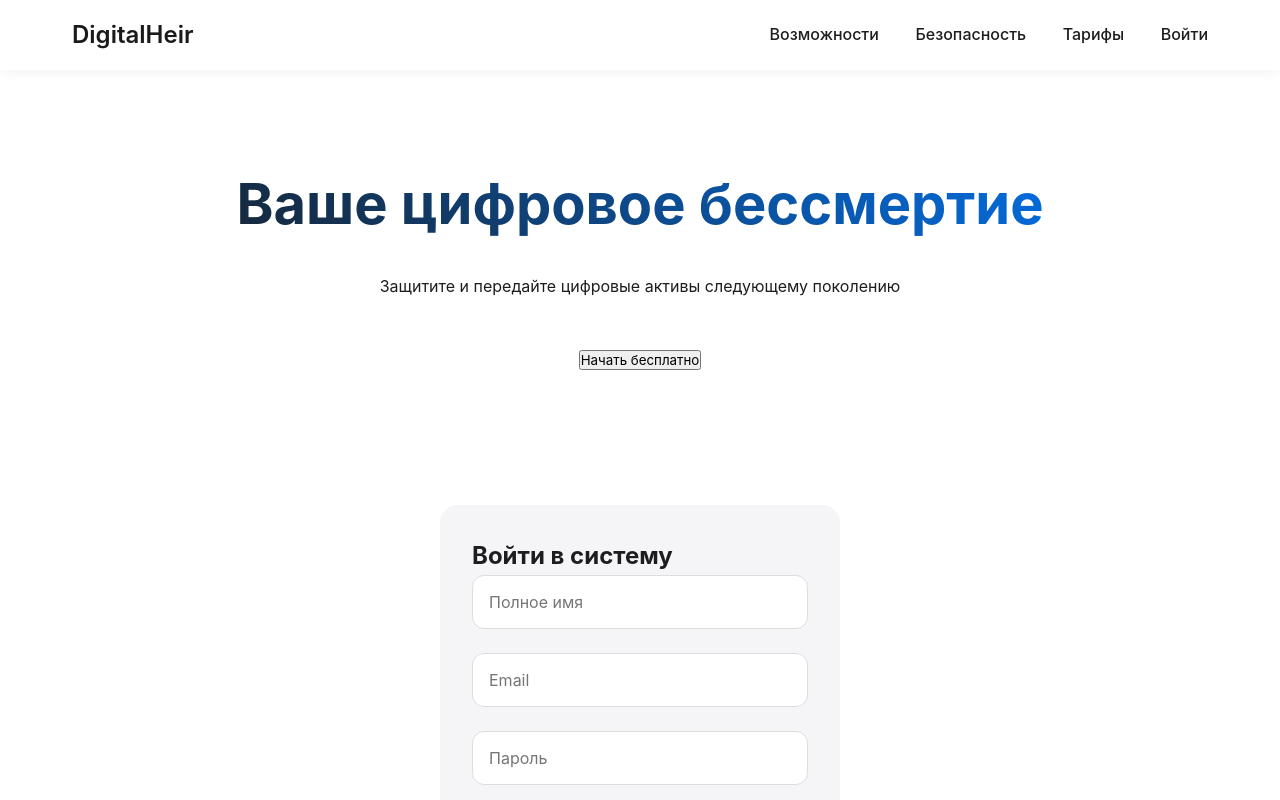
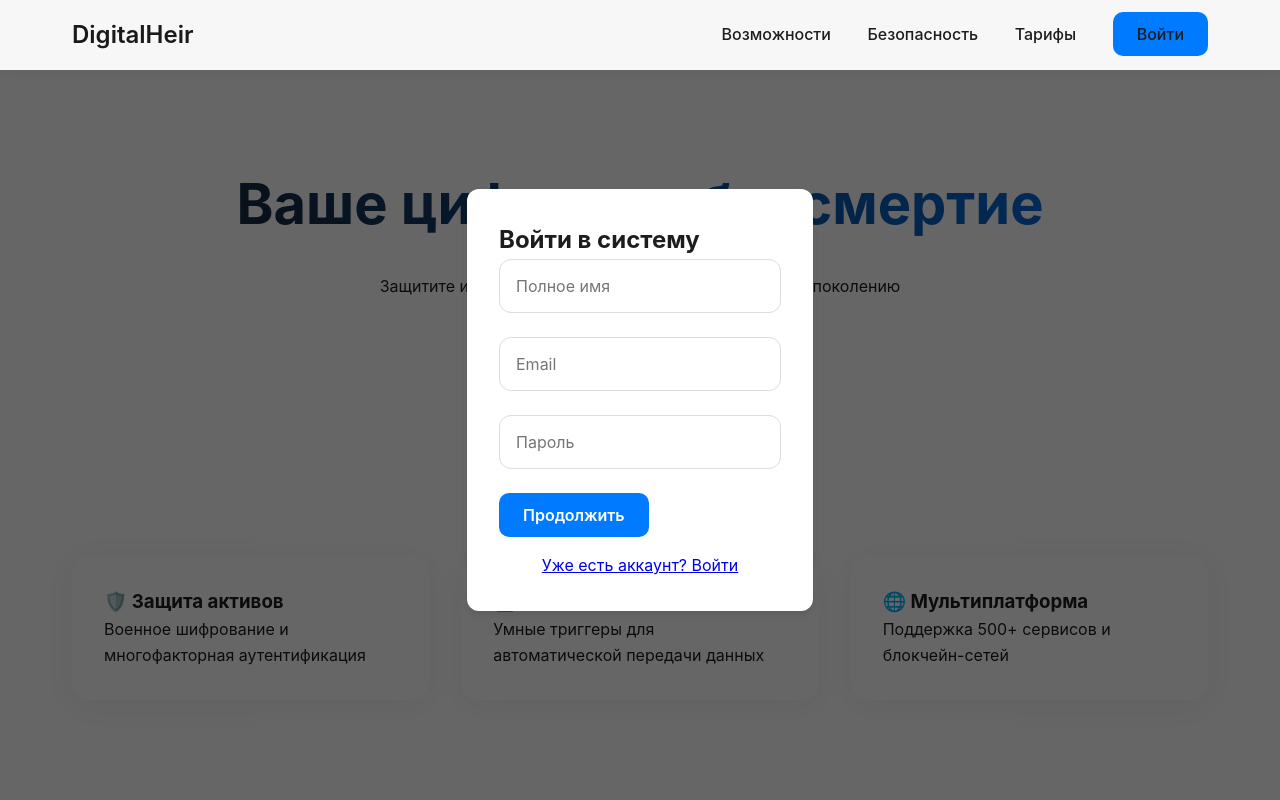
Before and after one commit to sylpht/digital-heir, a plain HTML site: page index.html in a window 1280 px wide. Both pictures are taken after a click on the link "Войти". Shown: the top 800 px of the page. Drawn offline with Linux system fonts and the light colour scheme.

Commit message:
Update index.html

```diff
--- a/index.html
+++ b/index.html
@@ -64,6 +64,10 @@
             transition: color 0.3s;
         }
 
+        .nav-links a:hover {
+            color: var(--accent-color);
+        }
+
         /* Герой секция */
         .hero {
             padding: 160px 0 100px;
@@ -76,6 +80,22 @@
             background: linear-gradient(45deg, var(--primary-color), var(--accent-color));
             -webkit-background-clip: text;
             -webkit-text-fill-color: transparent;
+        }
+
+        .btn {
+            padding: 0.75rem 1.5rem;
+            font-size: 1rem;
+            font-weight: 600;
+            color: #fff;
+            background: var(--accent-color);
+            border: none;
+            border-radius: 10px;
+            cursor: pointer;
+            transition: background 0.3s;
+        }
+
+        .btn:hover {
+            background: #005BB5;
         }
 
         /* Функции */
@@ -137,6 +157,31 @@
             background: var(--section-bg);
             padding: 2rem;
             border-radius: 18px;
+        }
+
+        /* Модальное окно */
+        .modal {
+            display: none;
+            position: fixed;
+            top: 0;
+            left: 0;
+            width: 100%;
+            height: 100%;
+            background: rgba(0, 0, 0, 0.6);
+            justify-content: center;
+            align-items: center;
+        }
+
+        .modal .auth-form {
+            position: relative;
+            background: var(--bg-color);
+            padding: 2rem;
+            border-radius: 12px;
+            box-shadow: 0 4px 10px rgba(0, 0, 0, 0.1);
+        }
+
+        .modal.show {
+            display: flex;
         }
 
         /* Адаптивность */
@@ -238,7 +283,7 @@
         // Логика модальных окон
         function showAuthModal(type) {
             const modal = document.getElementById('authModal');
-            modal.style.display = 'block';
+            modal.classList.add('show');
             if(type === 'register') {
                 document.getElementById('modalTitle').innerText = 'Создать аккаунт';
             } else {
@@ -258,7 +303,7 @@
             e.preventDefault();
             // Здесь должна быть логика AJAX-запроса
             document.querySelector('.dashboard').style.display = 'grid';
-            document.getElementById('authModal').style.display = 'none';
+            document.getElementById('authModal').classList.remove('show');
         });
     </script>
 </body>
```
